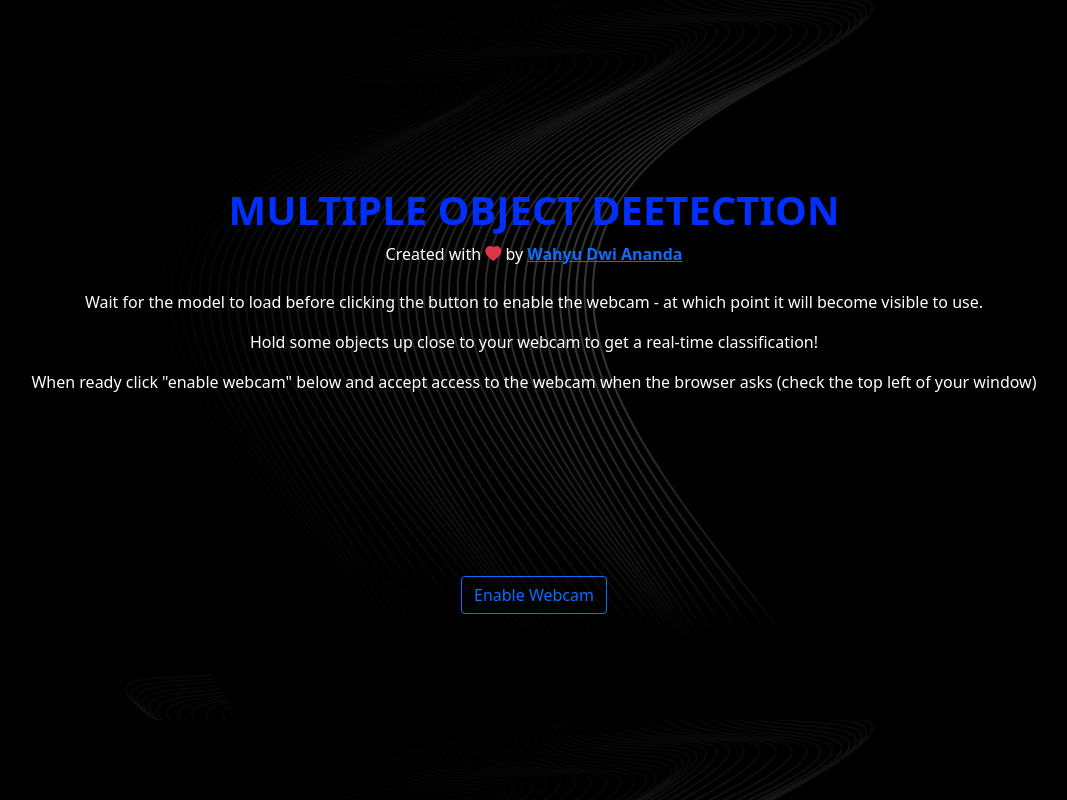
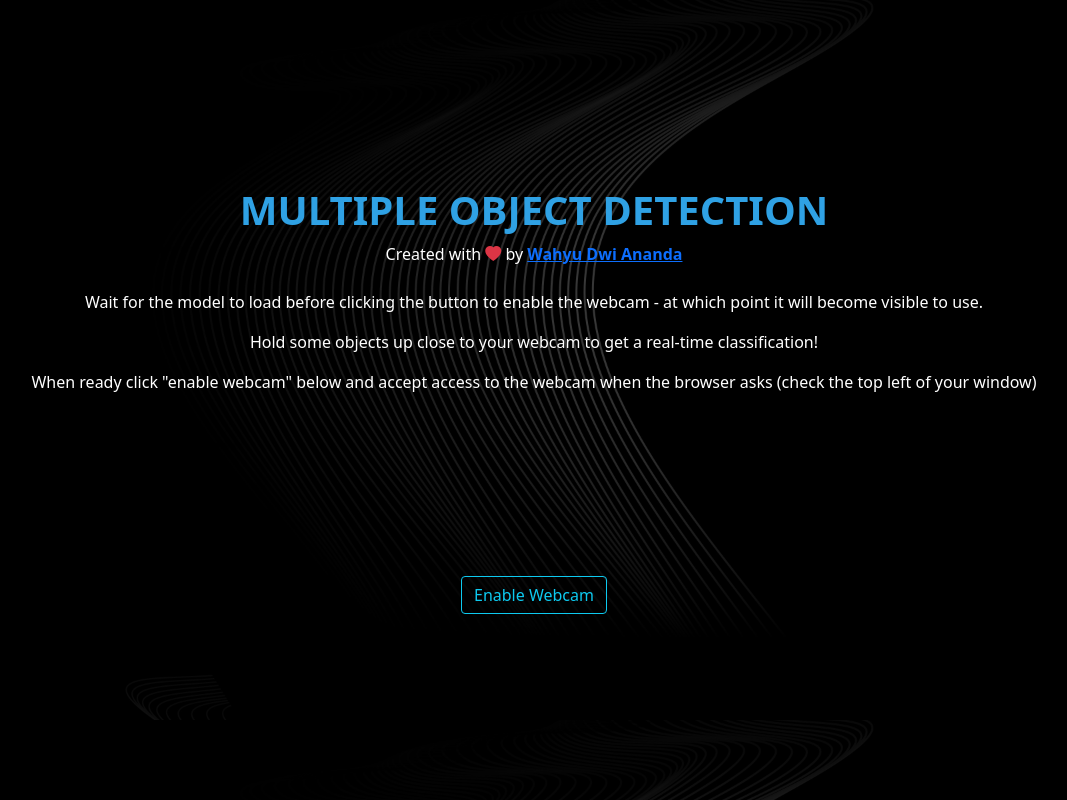
Before and after one commit to wahyudwiananda/objectdetection, a plain HTML site: page index.html in a window 1280 px wide. Shown: the whole page, without its empty margins (106-1173 px from the left). Drawn offline with nearby package versions, Linux system fonts and the light colour scheme; a script that the page names is missing.

Commit message:
change title and button color

```diff
--- a/index.html
+++ b/index.html
@@ -14,7 +14,7 @@
     <div class="container text-white">
       <div class="row text-center mb-2">
         <div class="col">
-          <h1 class="fw-bold">MULTIPLE OBJECT DEETECTION</h1>
+          <h1 class="fw-bold">MULTIPLE OBJECT DETECTION</h1>
           <p>Created with <i class="bi bi-heart-fill text-danger"></i> by <a href="https://www.instagram.com/wahyuananda_05/" class="fw-bold" target="blank">Wahyu Dwi Ananda</a></p>
         </div>
       </div>
@@ -36,7 +36,7 @@
       </div>
       <div class="row text-center">
         <div class="col">
-          <button id="webcamButton" class="btn btn-outline-primary">Enable Webcam</button>
+          <button id="webcamButton" class="btn btn-outline-info">Enable Webcam</button>
         </div>
       </div>
     </div>
--- a/style.css
+++ b/style.css
@@ -17,7 +17,7 @@ body {
 }
 
 h1 {
-  color: #002fff;
+  color: #2fa1e4;
 }
 
 video {
```
